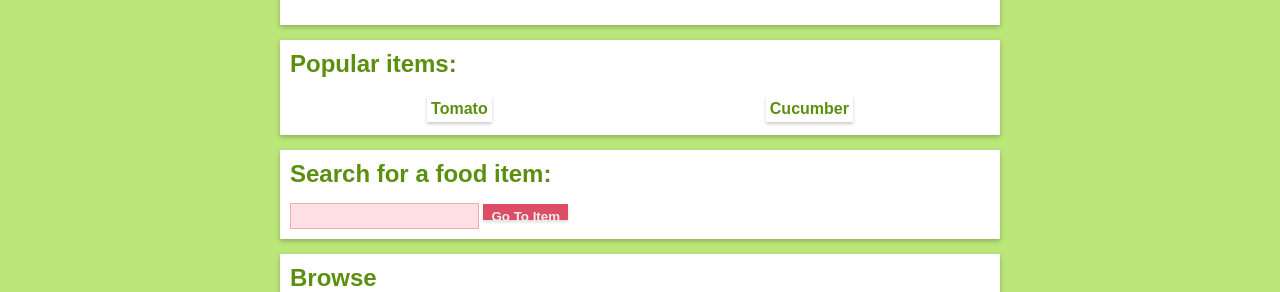
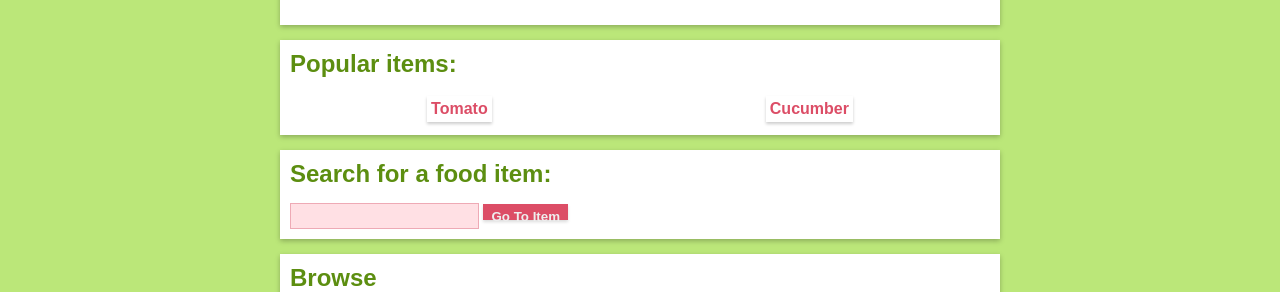
Before and after one commit to mminer237/fruitorvegetable, a Jekyll site: the page built from index.html, in a window 1280 px wide. Shown: the part 239-531 px from the top of the page. Built offline with Jekyll 4.4.1, drawn with Linux system fonts in a browser that asks for light colours.

Commit message:
Recolored popular items

```diff
--- a/css/style.scss
+++ b/css/style.scss
@@ -94,6 +94,7 @@ a:hover, button:hover {
 	justify-content: space-around;
 	text-align: center;
 	> a {
+		color: $primary-color;
 		text-decoration: none;
 		font-weight: bold;
 		> div {
```
